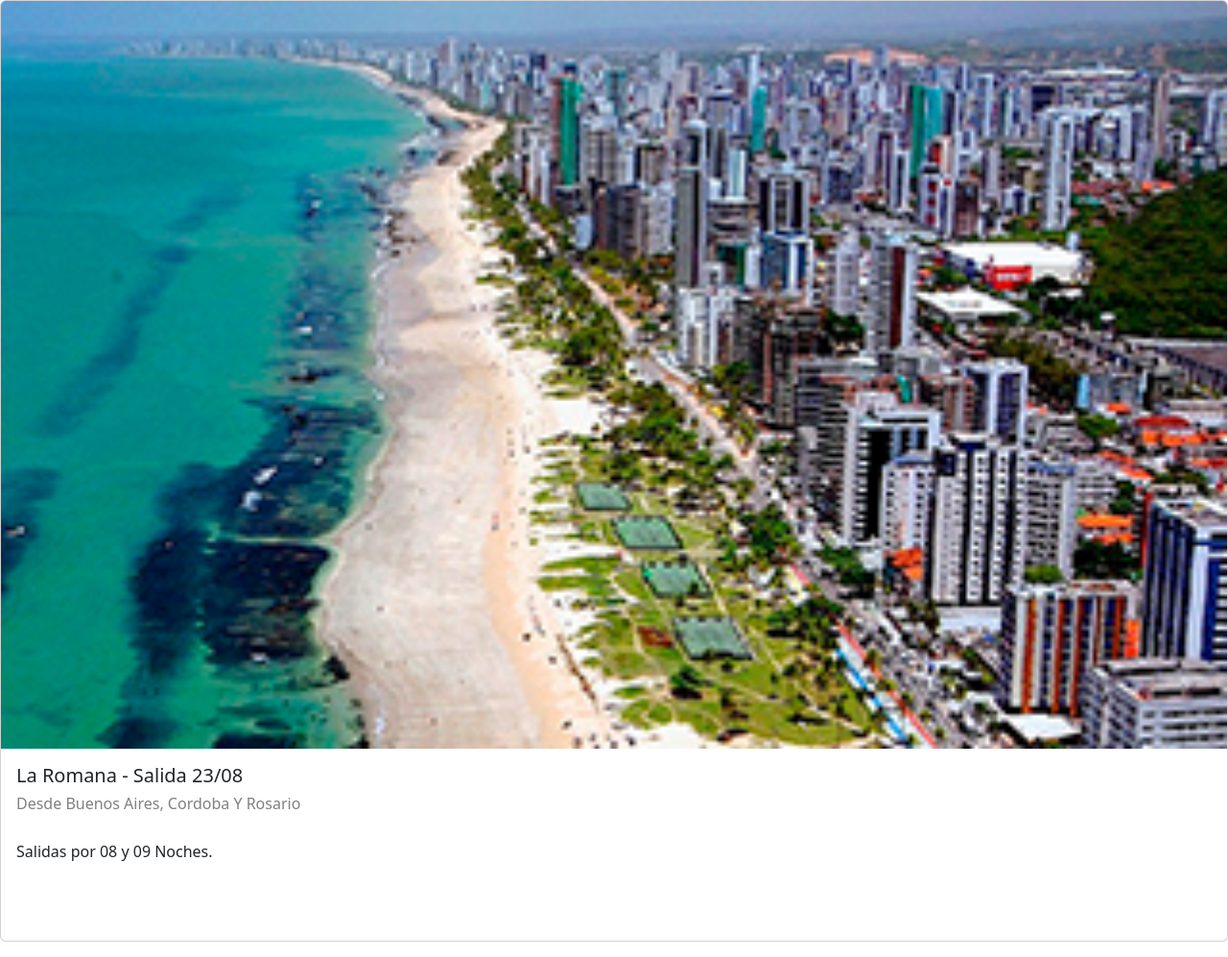
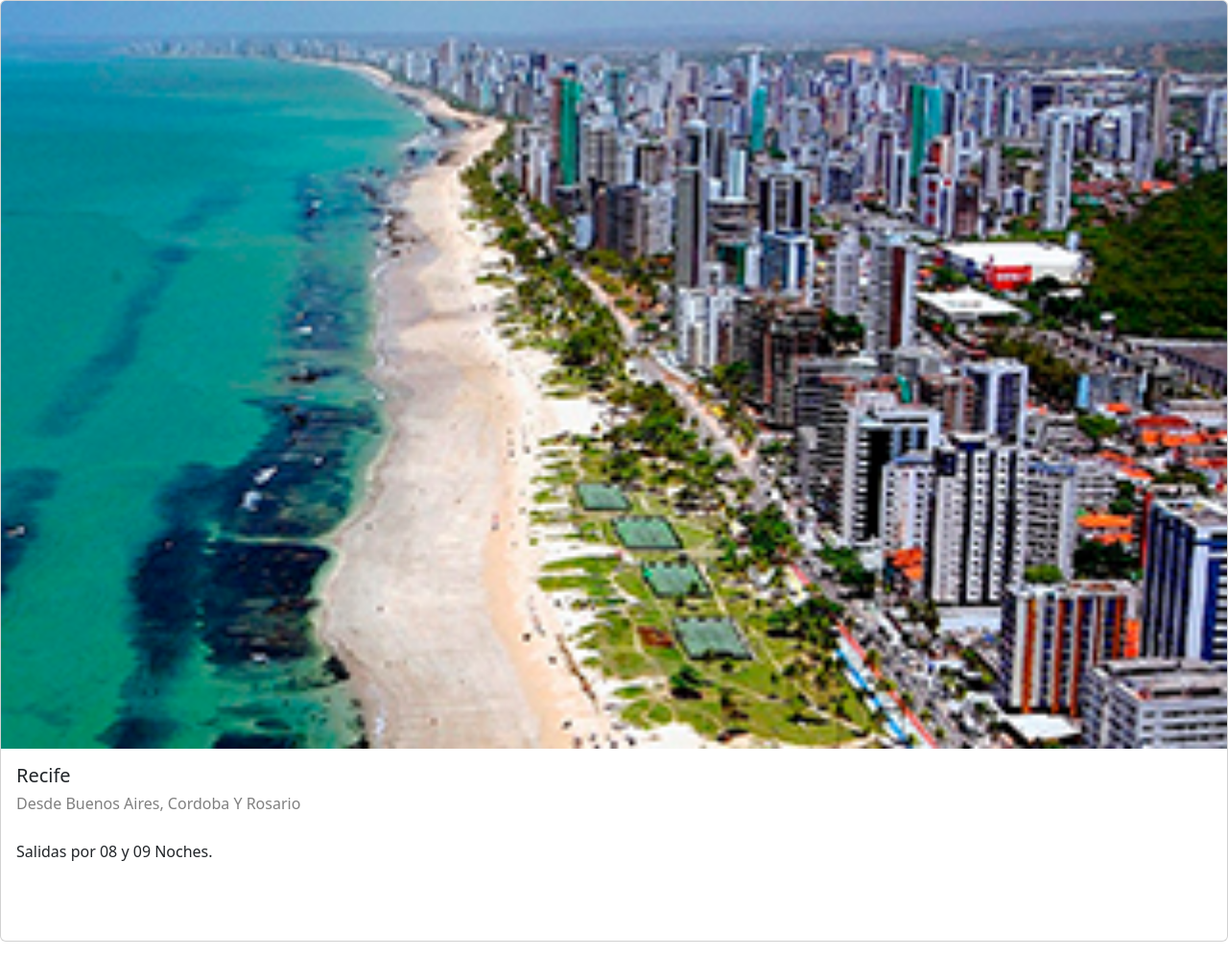
Before and after one commit to dmbruno/ubmviajes, a plain HTML site: page index.html in a window 1280 px wide. Shown: the whole page at 96% size. Drawn offline with nearby package versions, Linux system fonts and the light colour scheme.

Commit message:
modificacion recife

```diff
--- a/index.html
+++ b/index.html
@@ -14,7 +14,7 @@
     <div class="card mb-3">
         <img src="./assets/img/recife.jpg" class="card-img-top" alt="...">
         <div class="card-body">
-            <h5 class="card-title">La Romana - Salida 23/08</h5>
+            <h5 class="card-title">Recife</h5>
             <h6>Desde Buenos Aires, Cordoba Y Rosario</h6>
             <p class="card-text">Salidas por 08 y 09 Noches.</p>
         </div>
```
